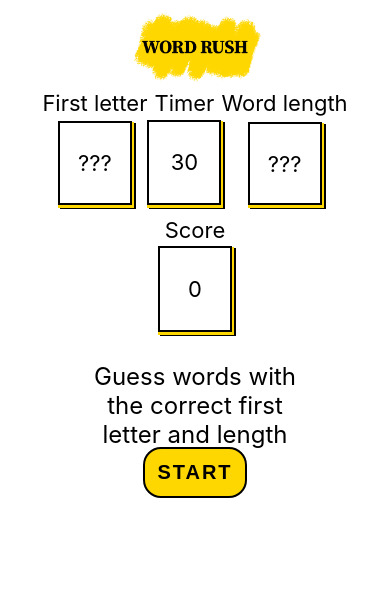
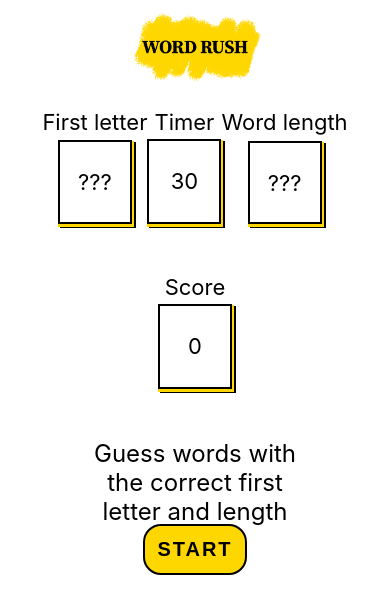
Before and after one commit to dougbostick/word_game, a React (Create React App) app: page / in a window 390 px wide. Shown: the top 614 px of the page. Built offline with nearby package versions, Linux system fonts and the light colour scheme; the HTML template or start-up script is replaced by a standard one.

Commit message:
mobile take 2

```diff
--- a/src/App.scss
+++ b/src/App.scss
@@ -264,7 +264,7 @@ ul {
     flex-direction: column;
     justify-content: flex-start;
     flex-wrap: nowrap;
-    margin-top: 24px;
+    margin-top: 38px;
   }
   li {
     font-size: 25px;
@@ -295,7 +295,7 @@ ul {
     width: 100%;
     align-items: center;
     justify-content: center;
-    height: 15%;
+    height: 20%;
     div {
       margin-left: 0px;
       margin-right: 0px;
```
